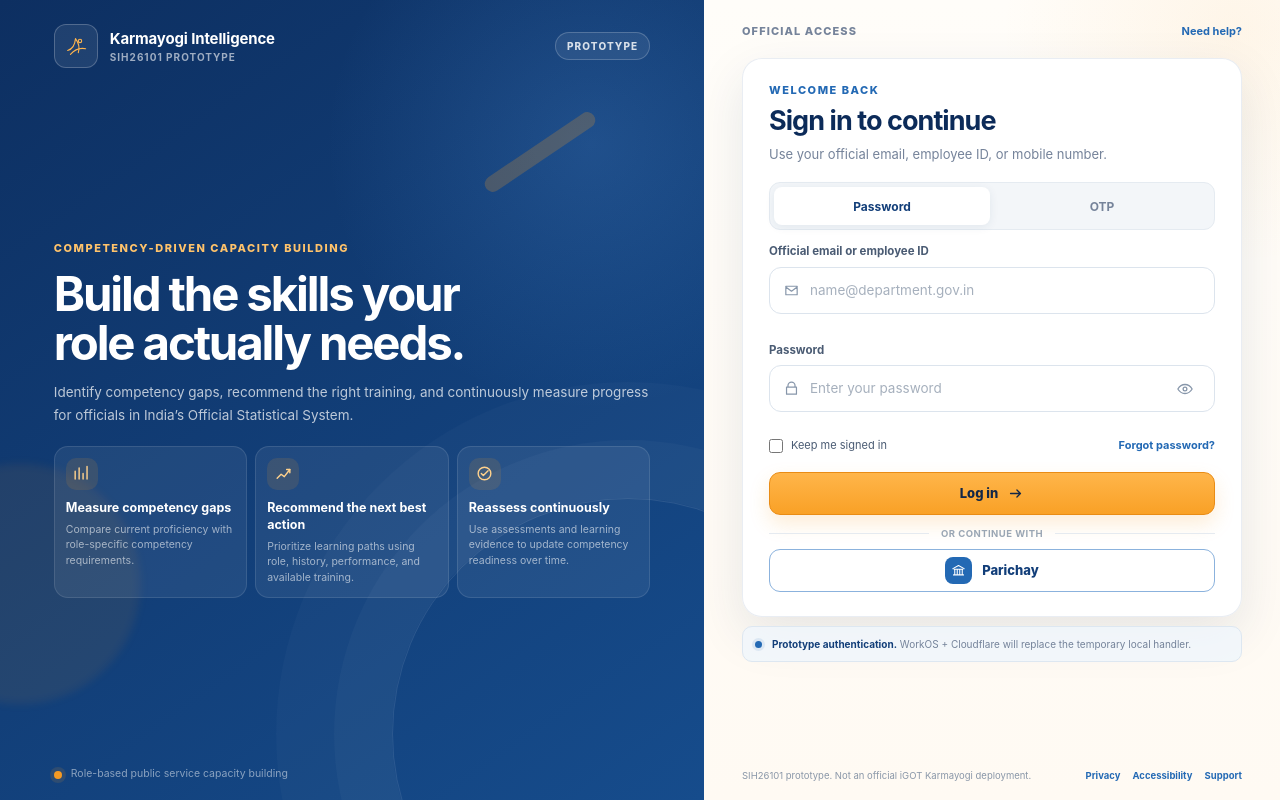
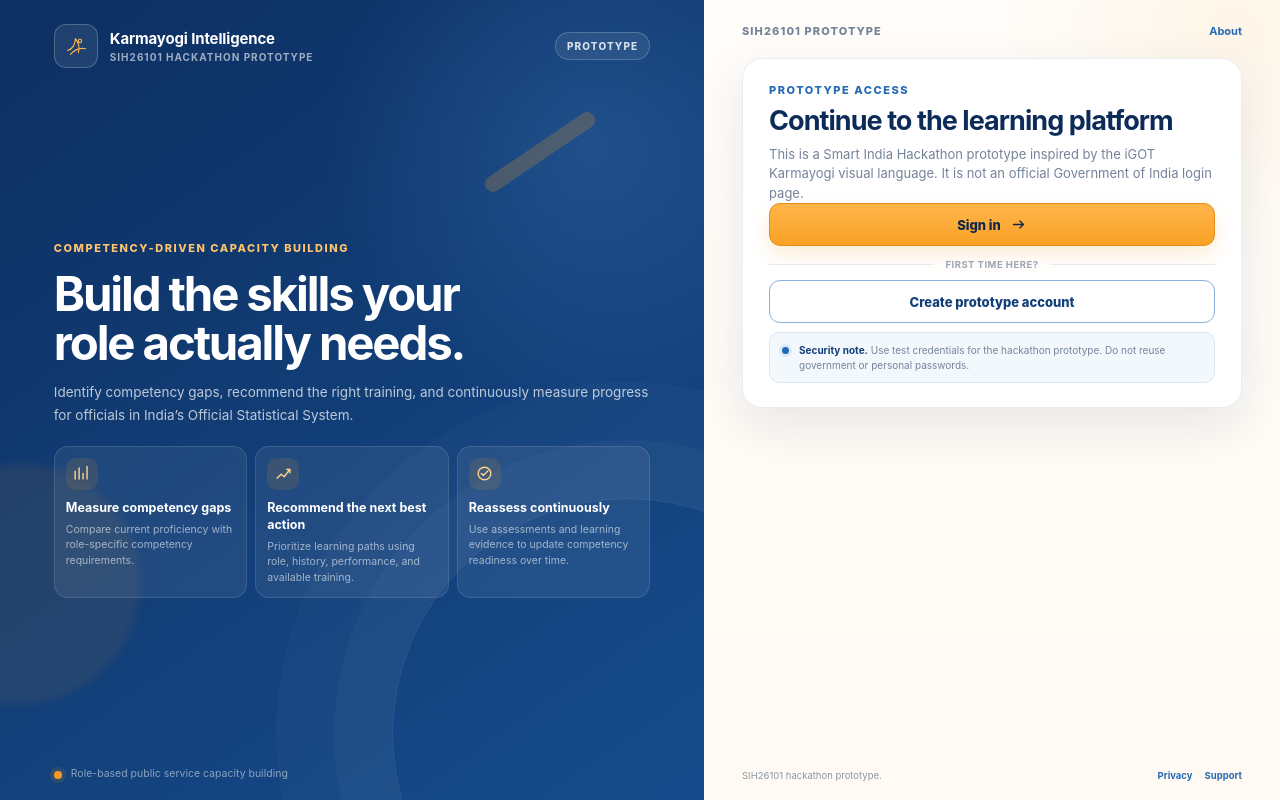
Before and after one commit to stoicsatvik/SIH26101, a website: page sih-ai-learning-platform/frontend/index.html in a window 1280 px wide. Drawn offline with Linux system fonts and the light colour scheme.

Commit message:
Remove credential fields from landing page and keep prototype CTA

```diff
--- a/sih-ai-learning-platform/frontend/index.html
+++ b/sih-ai-learning-platform/frontend/index.html
@@ -3,7 +3,7 @@
 <head>
   <meta charset="UTF-8" />
   <meta name="viewport" content="width=device-width, initial-scale=1.0" />
-  <meta name="description" content="SIH26101 competency intelligence platform login prototype inspired by iGOT Karmayogi." />
+  <meta name="description" content="SIH26101 hackathon prototype for competency-driven learning." />
   <title>SIH26101 | Karmayogi Intelligence</title>
   <link rel="stylesheet" href="./styles.css" />
   <link rel="stylesheet" href="./alignment-fixes.css" />
@@ -13,21 +13,11 @@
     <section class="brand-panel" aria-labelledby="brand-title">
       <div class="brand-decoration brand-decoration--top" aria-hidden="true"></div>
       <div class="brand-decoration brand-decoration--bottom" aria-hidden="true"></div>
-
       <div class="brand-inner">
         <header class="brand-header">
           <a class="brand-lockup" href="#" aria-label="Karmayogi Intelligence home">
-            <span class="brand-mark" aria-hidden="true">
-              <svg viewBox="0 0 48 48">
-                <path d="M10 31c8-2 13-10 14-21 6 8 8 16 5 25" />
-                <path d="M15 38c8-9 17-12 27-10" />
-                <circle cx="32" cy="14" r="3" />
-              </svg>
-            </span>
-            <span class="brand-name">
-              <strong>Karmayogi Intelligence</strong>
-              <small>SIH26101 Prototype</small>
-            </span>
+            <span class="brand-mark" aria-hidden="true"><svg viewBox="0 0 48 48"><path d="M10 31c8-2 13-10 14-21 6 8 8 16 5 25" /><path d="M15 38c8-9 17-12 27-10" /><circle cx="32" cy="14" r="3" /></svg></span>
+            <span class="brand-name"><strong>Karmayogi Intelligence</strong><small>SIH26101 Hackathon Prototype</small></span>
           </a>
           <span class="prototype-pill">Prototype</span>
         </header>
@@ -35,152 +25,41 @@
         <div class="brand-content">
           <p class="eyebrow">Competency-driven capacity building</p>
           <h1 id="brand-title">Build the skills your role actually needs.</h1>
-          <p class="brand-lead">
-            Identify competency gaps, recommend the right training, and continuously measure progress for officials in India’s Official Statistical System.
-          </p>
+          <p class="brand-lead">Identify competency gaps, recommend the right training, and continuously measure progress for officials in India’s Official Statistical System.</p>
 
           <a class="mobile-login-cta" href="./login.html">
-            <span>
-              <small>Official access</small>
-              <strong>Log in to continue</strong>
-            </span>
+            <span><small>SIH prototype access</small><strong>Log in to continue</strong></span>
             <svg viewBox="0 0 24 24" aria-hidden="true"><path d="M5 12h14M14 7l5 5-5 5" /></svg>
           </a>
 
           <div class="capability-list" aria-label="Platform capabilities">
-            <article class="capability-item">
-              <span class="capability-icon" aria-hidden="true">
-                <svg viewBox="0 0 24 24"><path d="M4 19V9m5 10V5m5 14v-7m5 7V3" /></svg>
-              </span>
-              <div>
-                <strong>Measure competency gaps</strong>
-                <p>Compare current proficiency with role-specific competency requirements.</p>
-              </div>
-            </article>
-
-            <article class="capability-item">
-              <span class="capability-icon" aria-hidden="true">
-                <svg viewBox="0 0 24 24"><path d="M4 18l5-5 4 3 7-9" /><path d="M16 7h4v4" /></svg>
-              </span>
-              <div>
-                <strong>Recommend the next best action</strong>
-                <p>Prioritize learning paths using role, history, performance, and available training.</p>
-              </div>
-            </article>
-
-            <article class="capability-item">
-              <span class="capability-icon" aria-hidden="true">
-                <svg viewBox="0 0 24 24"><circle cx="12" cy="12" r="8" /><path d="M8 12l2.5 2.5L16.5 8.5" /></svg>
-              </span>
-              <div>
-                <strong>Reassess continuously</strong>
-                <p>Use assessments and learning evidence to update competency readiness over time.</p>
-              </div>
-            </article>
+            <article class="capability-item"><span class="capability-icon" aria-hidden="true"><svg viewBox="0 0 24 24"><path d="M4 19V9m5 10V5m5 14v-7m5 7V3" /></svg></span><div><strong>Measure competency gaps</strong><p>Compare current proficiency with role-specific competency requirements.</p></div></article>
+            <article class="capability-item"><span class="capability-icon" aria-hidden="true"><svg viewBox="0 0 24 24"><path d="M4 18l5-5 4 3 7-9" /><path d="M16 7h4v4" /></svg></span><div><strong>Recommend the next best action</strong><p>Prioritize learning paths using role, history, performance, and available training.</p></div></article>
+            <article class="capability-item"><span class="capability-icon" aria-hidden="true"><svg viewBox="0 0 24 24"><circle cx="12" cy="12" r="8" /><path d="M8 12l2.5 2.5L16.5 8.5" /></svg></span><div><strong>Reassess continuously</strong><p>Use assessments and learning evidence to update competency readiness over time.</p></div></article>
           </div>
         </div>
 
-        <footer class="brand-footer">
-          <span class="india-dot" aria-hidden="true"></span>
-          <span>Role-based public service capacity building</span>
-        </footer>
+        <footer class="brand-footer"><span class="india-dot" aria-hidden="true"></span><span>Role-based public service capacity building</span></footer>
       </div>
     </section>
 
-    <section class="login-panel" aria-labelledby="login-title">
+    <section class="login-panel landing-access-panel" aria-labelledby="access-title">
       <div class="login-inner">
-        <header class="login-topline">
-          <span>Official access</span>
-          <a href="#help">Need help?</a>
-        </header>
-
-        <div class="login-card">
+        <header class="login-topline"><span>SIH26101 prototype</span><a href="#about">About</a></header>
+        <div class="login-card landing-access-card">
           <div class="login-card__heading">
-            <p class="eyebrow eyebrow--blue">Welcome back</p>
-            <h2 id="login-title">Sign in to continue</h2>
-            <p>Use your official email, employee ID, or mobile number.</p>
+            <p class="eyebrow eyebrow--blue">Prototype access</p>
+            <h2 id="access-title">Continue to the learning platform</h2>
+            <p>This is a Smart India Hackathon prototype inspired by the iGOT Karmayogi visual language. It is not an official Government of India login page.</p>
           </div>
-
-          <div class="auth-tabs" role="tablist" aria-label="Login method">
-            <button class="auth-tab is-active" id="password-tab" type="button" role="tab" aria-selected="true" aria-controls="auth-form" data-mode="password">Password</button>
-            <button class="auth-tab" id="otp-tab" type="button" role="tab" aria-selected="false" aria-controls="auth-form" data-mode="otp">OTP</button>
-          </div>
-
-          <form id="auth-form" novalidate>
-            <label class="field" for="identity">
-              <span id="identity-label">Official email or employee ID</span>
-              <span class="input-wrap">
-                <svg viewBox="0 0 24 24" aria-hidden="true"><path d="M4 6h16v12H4zM4 7l8 6 8-6" /></svg>
-                <input id="identity" name="identity" autocomplete="username" placeholder="name@department.gov.in" required />
-              </span>
-              <small class="field-error" id="identity-error"></small>
-            </label>
-
-            <label class="field" id="password-field" for="password">
-              <span>Password</span>
-              <span class="input-wrap">
-                <svg viewBox="0 0 24 24" aria-hidden="true"><path d="M7 10V8a5 5 0 0110 0v2M5 10h14v10H5z" /></svg>
-                <input id="password" name="password" type="password" autocomplete="current-password" placeholder="Enter your password" />
-                <button class="icon-button" id="toggle-password" type="button" aria-label="Show password">
-                  <svg viewBox="0 0 24 24" aria-hidden="true"><path d="M2.5 12s3.5-6 9.5-6 9.5 6 9.5 6-3.5 6-9.5 6-9.5-6-9.5-6z" /><circle cx="12" cy="12" r="2.5" /></svg>
-                </button>
-              </span>
-              <small class="field-error" id="password-error"></small>
-            </label>
-
-            <label class="field is-hidden" id="otp-field" for="otp">
-              <span>Enter 6-digit OTP</span>
-              <span class="input-wrap">
-                <svg viewBox="0 0 24 24" aria-hidden="true"><path d="M12 3v18M5 7h14M5 17h14" /></svg>
-                <input id="otp" name="otp" inputmode="numeric" autocomplete="one-time-code" maxlength="6" placeholder="••••••" />
-              </span>
-              <small class="field-hint" id="otp-hint">Prototype OTP will be shown here after requesting it.</small>
-              <small class="field-error" id="otp-error"></small>
-            </label>
-
-            <div class="form-meta" id="password-meta">
-              <label class="checkbox-row">
-                <input id="remember" type="checkbox" />
-                <span>Keep me signed in</span>
-              </label>
-              <button class="text-button" type="button" id="forgot-password">Forgot password?</button>
-            </div>
-
-            <button class="primary-button" id="submit-button" type="submit">
-              <span>Log in</span>
-              <svg viewBox="0 0 24 24" aria-hidden="true"><path d="M5 12h14M14 7l5 5-5 5" /></svg>
-            </button>
-
-            <div class="status-message" id="status-message" role="status" aria-live="polite"></div>
-          </form>
-
-          <div class="separator"><span>or continue with</span></div>
-
-          <button class="secondary-button" id="parichay-button" type="button">
-            <span class="government-icon" aria-hidden="true">
-              <svg viewBox="0 0 24 24"><path d="M3 9l9-5 9 5M5 10h14M6 10v7m4-7v7m4-7v7m4-7v7M4 19h16" /></svg>
-            </span>
-            <span>Parichay</span>
-          </button>
+          <a class="primary-button landing-signin-button" href="./login.html" style="text-decoration:none"><span>Sign in</span><svg viewBox="0 0 24 24" aria-hidden="true"><path d="M5 12h14M14 7l5 5-5 5" /></svg></a>
+          <div class="separator"><span>first time here?</span></div>
+          <a class="secondary-button" href="./register.html" style="text-decoration:none">Create prototype account</a>
+          <div class="integration-note" id="about"><span class="integration-note__dot" aria-hidden="true"></span><p><strong>Security note.</strong> Use test credentials for the hackathon prototype. Do not reuse government or personal passwords.</p></div>
         </div>
-
-        <div class="integration-note">
-          <span class="integration-note__dot" aria-hidden="true"></span>
-          <p><strong>Prototype authentication.</strong> WorkOS + Cloudflare will replace the temporary local handler.</p>
-        </div>
-
-        <footer class="legal-footer" id="help">
-          <p>SIH26101 prototype. Not an official iGOT Karmayogi deployment.</p>
-          <nav aria-label="Footer links">
-            <a href="#privacy">Privacy</a>
-            <a href="#accessibility">Accessibility</a>
-            <a href="#support">Support</a>
-          </nav>
-        </footer>
+        <footer class="legal-footer"><p>SIH26101 hackathon prototype.</p><nav><a href="#privacy">Privacy</a><a href="#support">Support</a></nav></footer>
       </div>
     </section>
   </main>
-
-  <script src="./app.js"></script>
 </body>
 </html>
```
